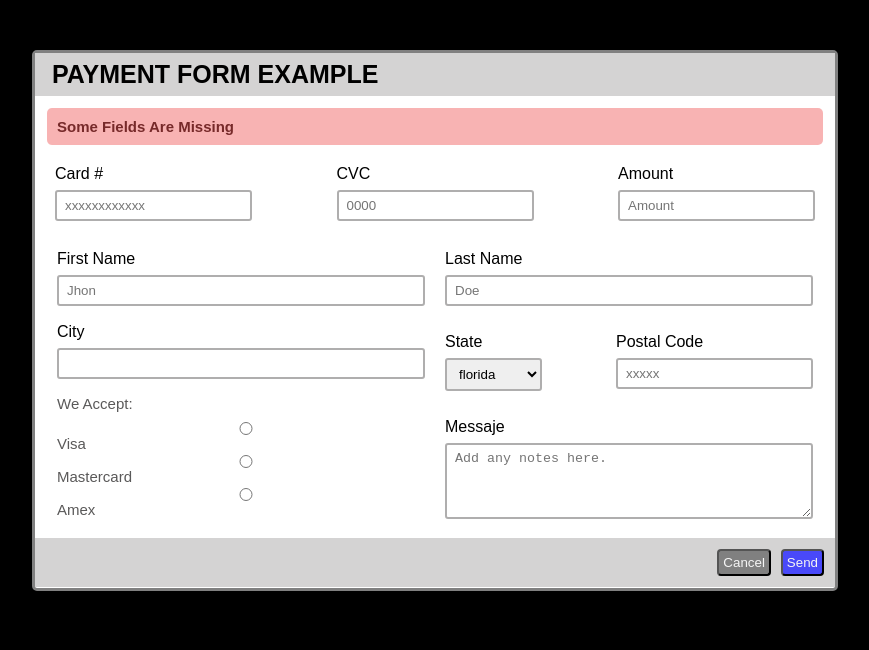
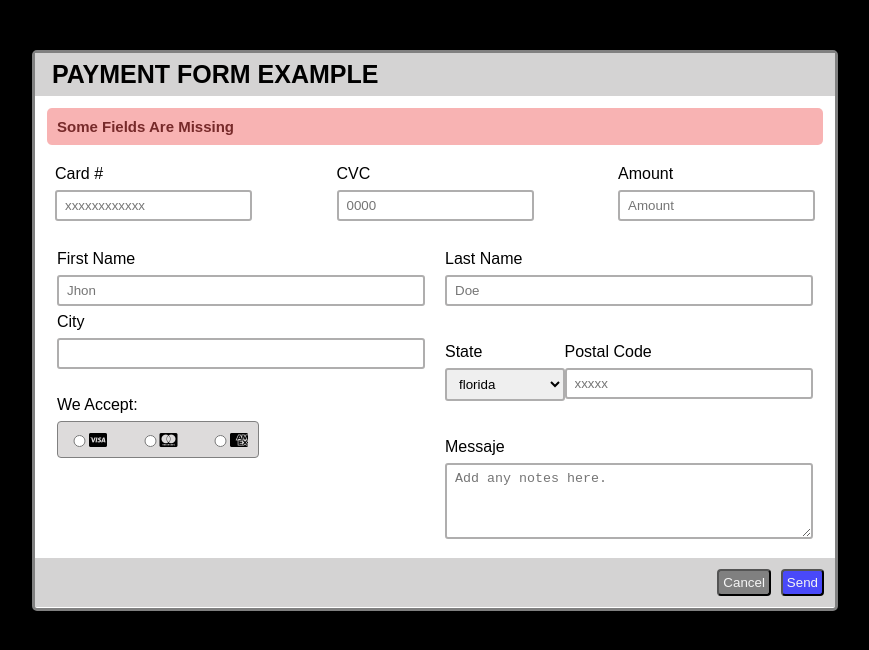
Before and after one commit to 4GeeksAcademy/EB-Form-Project, a plain HTML site: page index.html in a window 1280 px wide. Shown: the whole page, without its empty margins (205-1074 px from the left). Drawn offline with Linux system fonts and the light colour scheme.

Commit message:
EB Form Finished

```diff
--- a/index.html
+++ b/index.html
@@ -5,6 +5,7 @@
     <meta name="viewport" content="width=device-width, initial-scale=1.0">
     <title>form</title>
     <link rel="stylesheet" href="styles.css">
+    <script src="https://kit.fontawesome.com/516c8139f6.js" crossorigin="anonymous"></script>
 </head>
 <body>
     <div class="caja_contenedora">
@@ -39,9 +40,21 @@
                 </div>
                 <div class="radio">
                     <label>We accept:</label>
-                    <input type="radio" name="card" value="visa">visa
-                    <input type="radio" name="card" value="mastercard">mastercard
-                    <input type="radio" name="card" value="amex">amex
+                    <div class="wrapper">
+                    <div class="card1">
+                       <input type="radio" name="card" value="visa">
+                       <i class="fa-brands fa-cc-visa"></i>
+                    </div>
+                    <div class="card2">
+                       <input type="radio" name="card" value="mastercard">
+                       <i class="fa-brands fa-cc-mastercard"></i>
+
+                    </div>
+                    <div class="card3">
+                       <input type="radio" name="card" value="amex">
+                       <i class="fa-brands fa-cc-amex"></i>
+                    </div>
+                    </div>
 
                 </div>
             </div>
--- a/styles.css
+++ b/styles.css
@@ -5,7 +5,7 @@ body{
 .caja_contenedora {
     background-color: white;
     width: 800px;
-    height: 535px;
+    height: 555px;
     border: 3px solid grey;
     margin: auto;
     margin-top: 50px;
@@ -57,14 +57,14 @@ label{
     margin: 10px 12px 5px 12px;
 
 }
-.information_left div {
+.information_left  {
     display: flex;
-    flex-flow: column;
+    flex-direction: column;
     font-family: sans-serif;
     text-transform: capitalize;
     margin: 10px;
 }
-.information_right div {
+.information_right {
     display: flex;
     flex-flow: column;
     font-family: sans-serif;
@@ -125,9 +125,34 @@ label{
         padding: 4px;
 
     }
-   .radio {
-   font-family: sans-serif;
-   font-size: 15px;
-   display: flex;
-   color:rgb(90, 89, 89)
-   }
+
+   .radio{
+   background-color: white
+   margin: 0;
+   margin-top: 20px;
+  }
+
+
+        .wrapper {
+    width: 200px;
+    height: 35px;
+    display: flex;
+    flex-direction:row;
+    justify-content: space-between;
+    margin: 0;
+    border: 1px solid grey;
+    border-radius: 4px;
+    text-align: center;
+     background-color: rgb(221, 219, 219);
+    }
+
+   .card1, .card2, .card3 {
+    box-sizing:content-box;
+    display: flex;
+    flex-direction: row;
+    text-align: center;
+    justify-content: space-between;
+    color: black;
+    border:none;
+    margin: 10px;
+}
```
